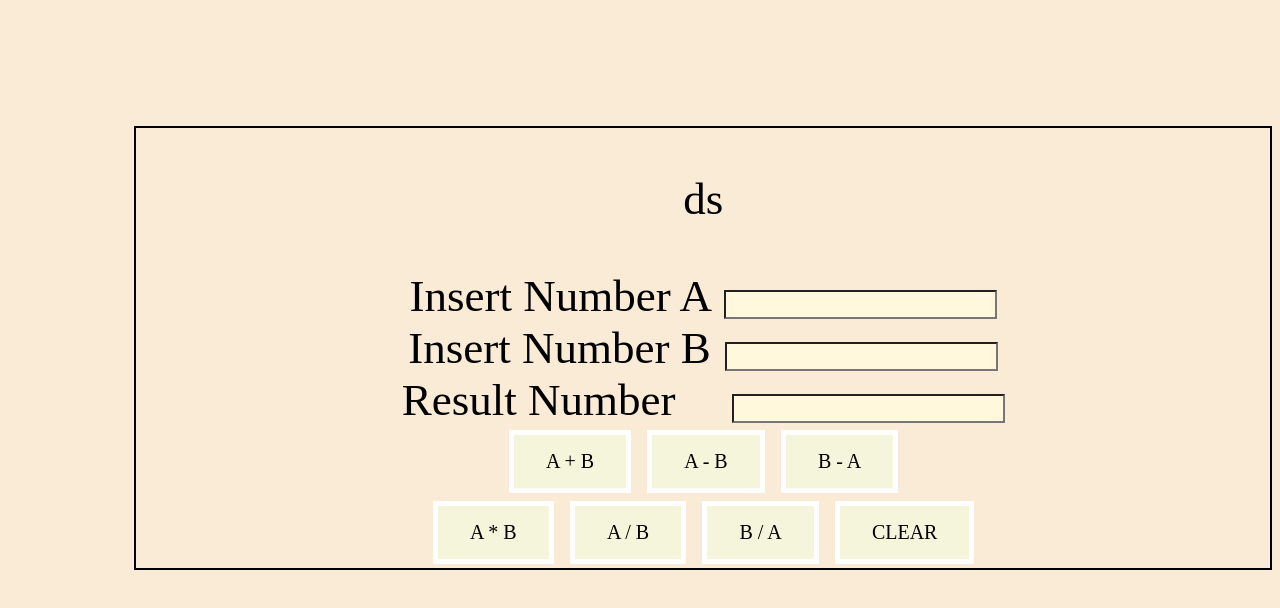
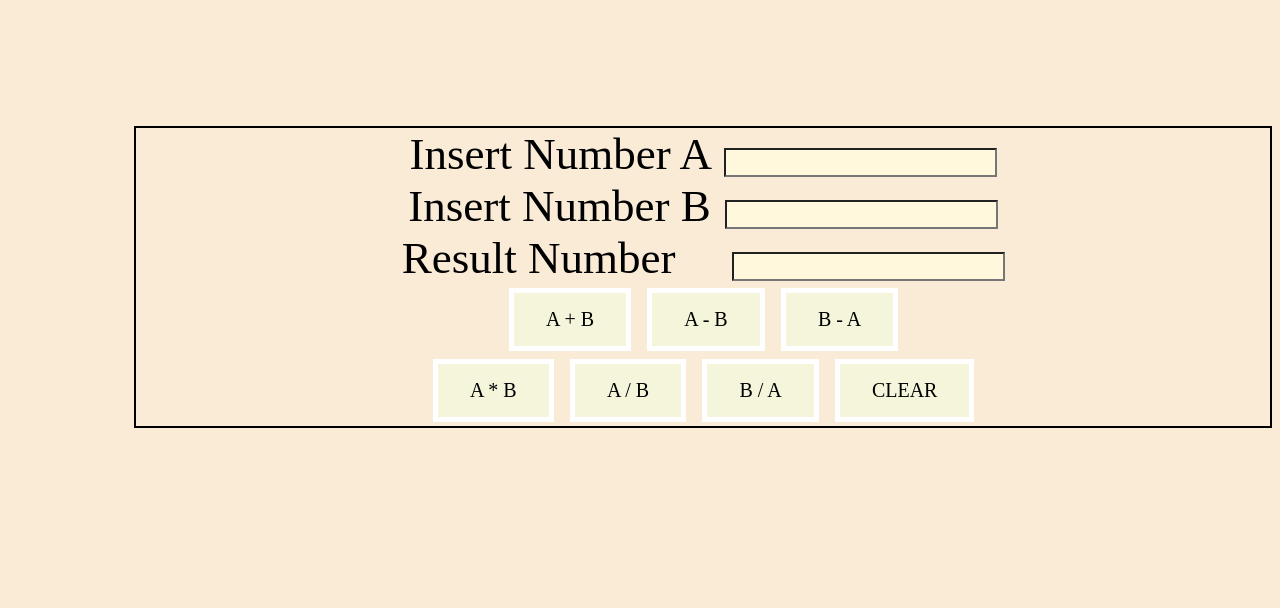
Before and after one commit to rotarsebastian/calculator, a plain HTML site: page index.html in a window 1280 px wide. Drawn offline with Linux system fonts and the light colour scheme.

Commit message:
removed paragraph

```diff
--- a/index.html
+++ b/index.html
@@ -12,7 +12,6 @@
 
     <div class="border">
         <form id="calc" method="post">
-            <p>ds</p>
             Insert Number A <input class="text" id="num1" type="text" name="number" onkeypress="validate(event)" /><br> Insert Number B <input class="text" id="num2" type="text" name="number" onkeypress="validate(event)" /><br> Result Number <input class="text" id="num3" type="text" name="number" onkeypress="validateRes(event)" /><br>
             <input class="button1" id="add" type="button" onclick="return doAdd()" value="A + B">
             <input class="button1" id="minusAB" type="button" onclick="return doAB()" value="A - B">
```
